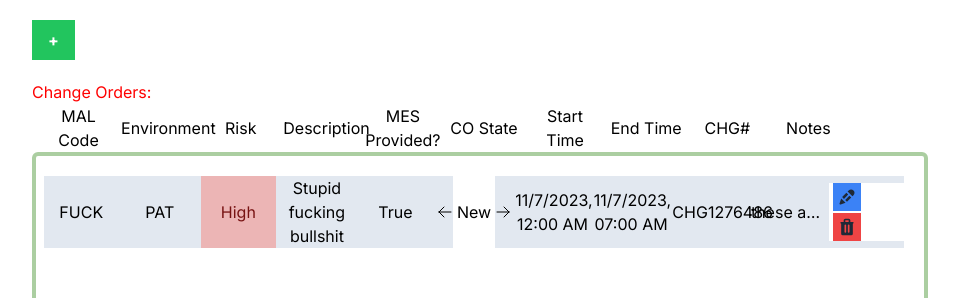
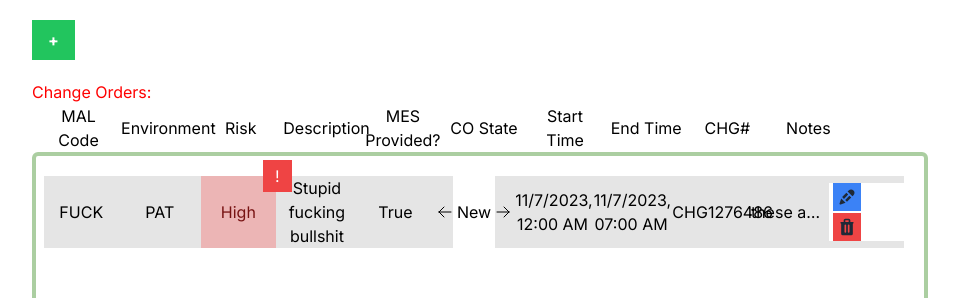
Before and after one commit to aminoo10/co-tracker-app, a Next.js app: page / in a window 1280 px wide. Shown: the top 298 px of the page, without its empty margins (160-1119 px from the left). Built offline with nearby package versions, Linux system fonts and the light colour scheme.

Commit message:
added big red square, need to add more of the functionality though...

```diff
--- a/app/components/ChangeOrderList.tsx
+++ b/app/components/ChangeOrderList.tsx
@@ -49,7 +49,6 @@ export default function ChangeOrderList({COList, onDelete, getCHGObject, onEdit,
 
   const handleMESProvided = (e: React.MouseEvent<HTMLButtonElement,  MouseEvent>) => {
     const chg = e.currentTarget.nextElementSibling?.nextElementSibling?.nextElementSibling?.nextElementSibling?.innerHTML || '';
-    console.log(chg);
     changeMESProvided(chg);
   }
 
@@ -95,29 +94,30 @@ export default function ChangeOrderList({COList, onDelete, getCHGObject, onEdit,
         {COList.map(changeOrder => {
 
           return (
-          <div className={`bg-slate-200 m-5 ${changeOrderStyle}`}>
+          <div className={`bg-[#E5E5E5] m-5 ${changeOrderStyle}`}>
           <p>{changeOrder.malcode}</p>
           <p>{changeOrder.environment}</p>
-          <p className={`${(GET_RISK_NAMES(changeOrder.risk))} h-full w-full flex items-center justify-center`}> {changeOrder.risk}</p>
+
+          <div className={`${(GET_RISK_NAMES(changeOrder.risk))} h-full w-full flex items-center justify-center relative`}>
+            <span className='focus:outline-none px-3 py-1 bg-red-500 text-white absolute -top-4 -right-4'>!</span>
+            <p> {changeOrder.risk}</p>
+          </div>
+
           <p>{changeOrder.description}</p>
           <button onClick={handleMESProvided}>{(changeOrder.mesProvided) ? "True" : "False"}</button>
 
           <div id='status' className={`flex justify-between h-full w-full`}>
-
             <button onClick={handlePrevStatus} className=''>
               <svg xmlns="http://www.w3.org/2000/svg" fill="none" viewBox="0 0 24 24" stroke-width="1.5" stroke="currentColor" className="w-4 h-full hover:bg-gray-300 hover:stroke-gray-600">
                 <path stroke-linecap="round" stroke-linejoin="round" d="M10.5 19.5 3 12m0 0 7.5-7.5M3 12h18" />
               </svg>
             </button>
-
             <span className={`${(GET_STATE_NAMES(changeOrder.status))} h-full w-full flex items-center justify-center`}>{changeOrder.status}</span>
-
             <button onClick={handleNextStatus} className=''>
               <svg xmlns="http://www.w3.org/2000/svg" fill="none" viewBox="0 0 24 24" stroke-width="1.5" stroke="currentColor" className="w-4 h-full hover:bg-gray-300 hover:stroke-gray-600">
                 <path stroke-linecap="round" stroke-linejoin="round" d="M13.5 4.5 21 12m0 0-7.5 7.5M21 12H3" />
               </svg>
             </button>
-
           </div>
 
           <p>{changeOrder.start.toLocaleString([], {year: 'numeric', month: 'numeric', day: 'numeric', hour: '2-digit', minute:'2-digit'})}</p>
```
